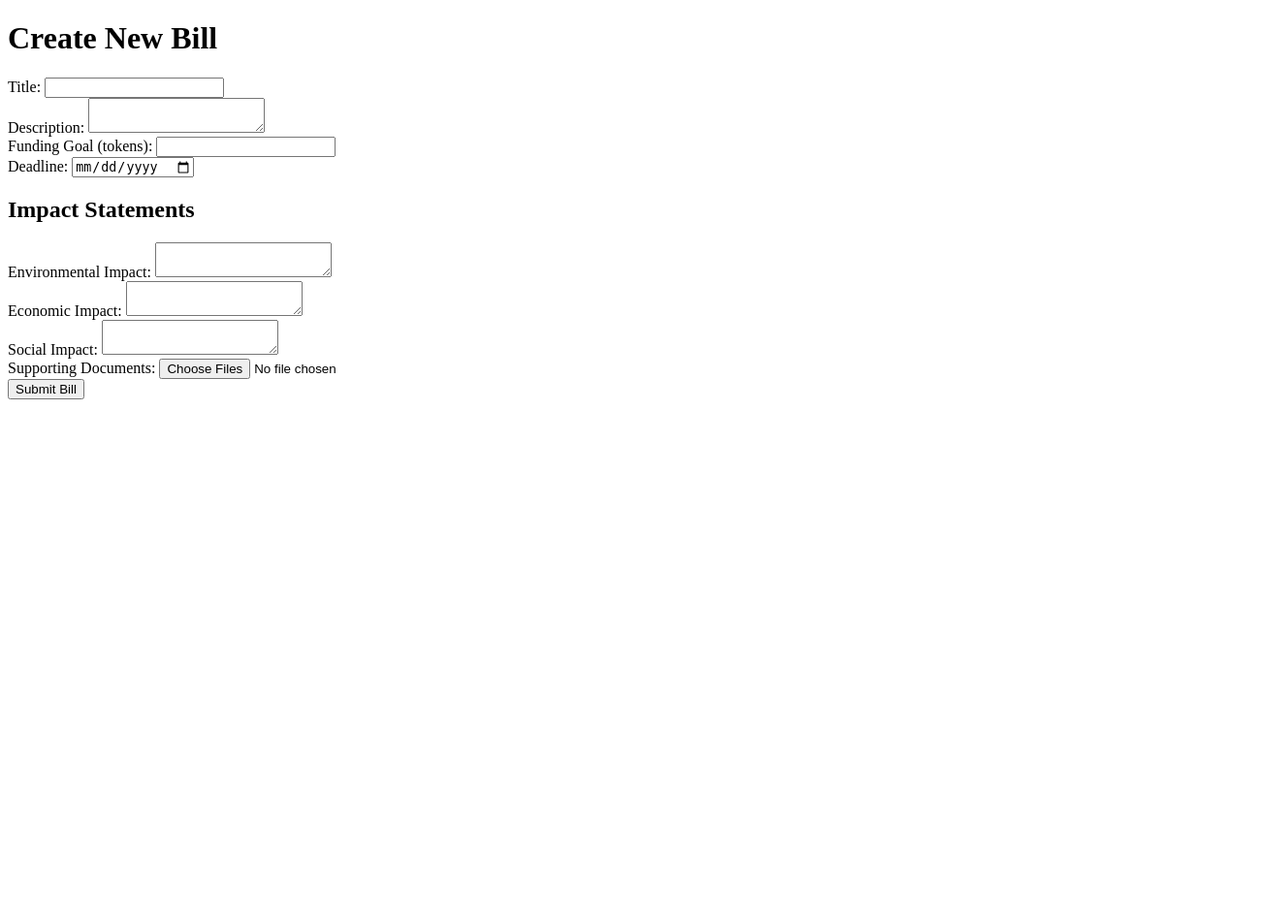
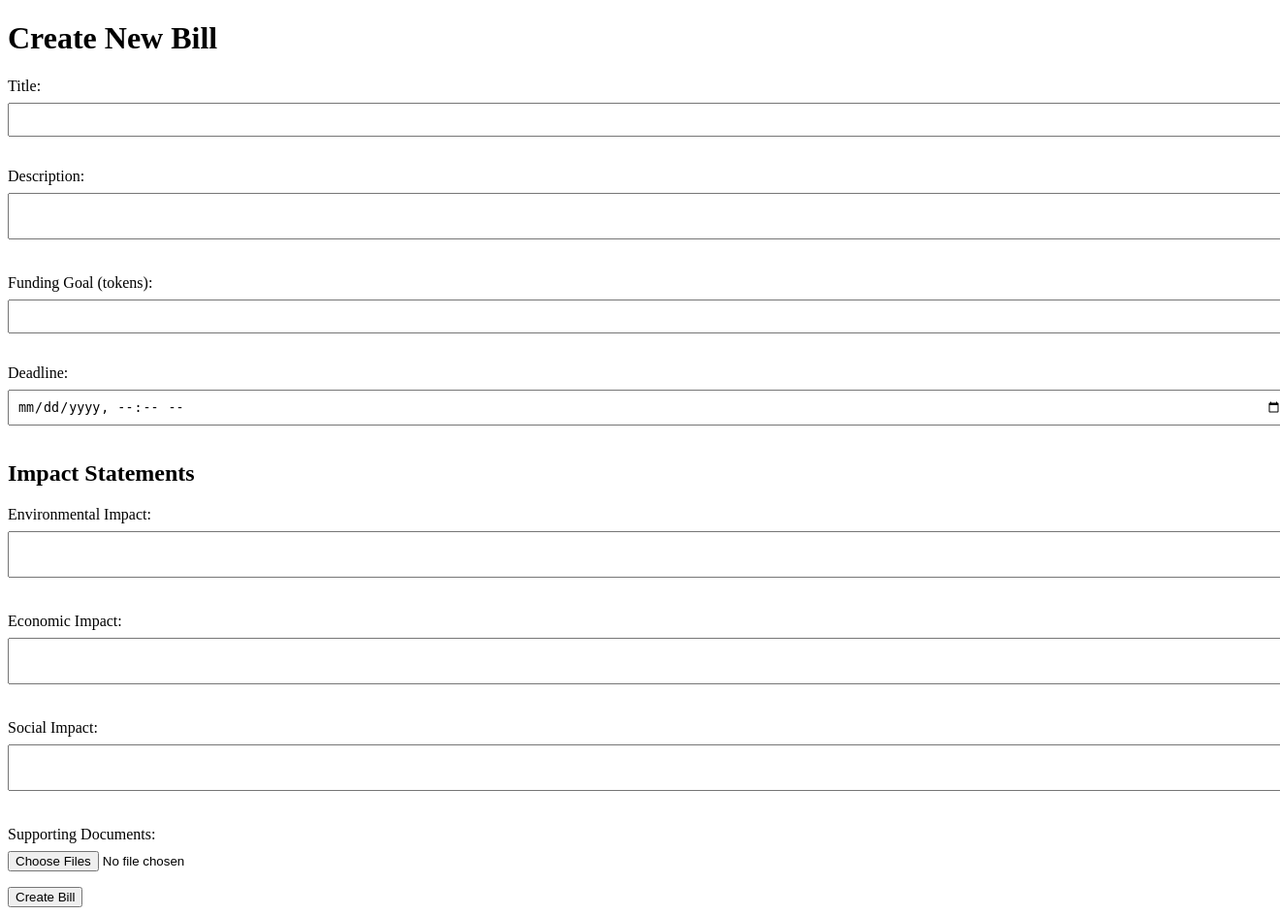
Before and after one commit to arjun-krishna1/AgentsAssembly, a Django app: page /create-bill/ in a window 1320 px wide; the page is wider, and only the part inside the window is pictured. Shown: the part 70-1014 px from the top of that part at 97% size. Before the commit the page ends 482 px from the top of that part, so only its background shows below. Run offline with Django 5.2, Linux system fonts and the light colour scheme.

Commit message:
add create bill

```diff
--- a/app/views.py
+++ b/app/views.py
@@ -3,9 +3,11 @@ from django.http import JsonResponse
 from django.views.decorators.http import require_http_methods
 from django.contrib.auth.decorators import login_required
 from django.utils import timezone
+from django.core.exceptions import ValidationError
 from .models import Bill, AgentPreferences, Vote
 import json
-from django.db import models
+from django.db import models, transaction
+from datetime import datetime
 
 # Create your views here.
 
@@ -40,17 +42,48 @@ def agent_settings(request):
 def create_bill(request):
     """View for creating new bills"""
     if request.method == 'POST':
-        bill = Bill.objects.create(
-            title=request.POST['title'],
-            description=request.POST['description'],
-            created_by=request.user,
-            deadline=request.POST['deadline'],
-            funding_goal=request.POST['funding_goal'],
-            environmental_impact=request.POST['environmental_impact'],
-            economic_impact=request.POST['economic_impact'],
-            social_impact=request.POST['social_impact']
-        )
-        return redirect('dashboard')
+        try:
+            with transaction.atomic():
+                # Convert the datetime-local string to datetime object
+                deadline = datetime.strptime(
+                    request.POST['deadline'],
+                    '%Y-%m-%dT%H:%M'
+                ).replace(tzinfo=timezone.get_current_timezone())
+
+                # Create the bill
+                bill = Bill(
+                    title=request.POST['title'],
+                    description=request.POST['description'],
+                    deadline=deadline,
+                    funding_goal=request.POST['funding_goal'],
+                    environmental_impact=request.POST['environmental_impact'],
+                    economic_impact=request.POST['economic_impact'],
+                    social_impact=request.POST['social_impact']
+                )
+
+                # Validate the bill
+                bill.full_clean()
+                bill.save()
+
+                # Handle document uploads
+                if request.FILES.getlist('documents'):
+                    for document in request.FILES.getlist('documents'):
+                        BillDocument.objects.create(
+                            bill=bill,
+                            document=document
+                        )
+
+                return redirect('dashboard')
+
+        except ValidationError as e:
+            return render(request, 'app/create_bill.html', {
+                'error_message': '; '.join(e.messages)
+            })
+        except Exception as e:
+            return render(request, 'app/create_bill.html', {
+                'error_message': str(e)
+            })
+
     return render(request, 'app/create_bill.html')
 
 # API endpoints
--- a/project/settings.py
+++ b/project/settings.py
@@ -123,3 +123,7 @@ STATIC_URL = 'static/'
 # https://docs.djangoproject.com/en/5.1/ref/settings/#default-auto-field
 
 DEFAULT_AUTO_FIELD = 'django.db.models.BigAutoField'
+
+# Add these settings for file uploads
+MEDIA_URL = '/media/'
+MEDIA_ROOT = os.path.join(BASE_DIR, 'media')
--- a/project/urls.py
+++ b/project/urls.py
@@ -1,7 +1,13 @@
 from django.contrib import admin
 from django.urls import path, include
+from django.conf import settings
+from django.conf.urls.static import static
 
 urlpatterns = [
     path('admin/', admin.site.urls),
     path('', include('app.urls')),
 ]
+
+# Add this to the bottom of urlpatterns
+if settings.DEBUG:
+    urlpatterns += static(settings.MEDIA_URL, document_root=settings.MEDIA_ROOT)
--- a/templates/app/create_bill.html
+++ b/templates/app/create_bill.html
@@ -17,53 +17,84 @@
     <main>
         <h1>Create New Bill</h1>
 
-        <form id="createBillForm">
-            <div>
-                <label>Title:
-                    <input type="text" name="title" required>
-                </label>
+        <form method="POST" action="{% url 'create_bill' %}" enctype="multipart/form-data">
+            {% csrf_token %}
+
+            <div class="form-group">
+                <label for="title">Title:</label>
+                <input type="text" id="title" name="title" required>
             </div>
-            <div>
-                <label>Description:
-                    <textarea name="description" required></textarea>
-                </label>
+
+            <div class="form-group">
+                <label for="description">Description:</label>
+                <textarea id="description" name="description" required></textarea>
             </div>
-            <div>
-                <label>Funding Goal (tokens):
-                    <input type="number" name="funding_goal" required>
-                </label>
+
+            <div class="form-group">
+                <label for="funding_goal">Funding Goal (tokens):</label>
+                <input type="number" id="funding_goal" name="funding_goal" min="1" required>
             </div>
-            <div>
-                <label>Deadline:
-                    <input type="date" name="deadline" required>
-                </label>
+
+            <div class="form-group">
+                <label for="deadline">Deadline:</label>
+                <input type="datetime-local" id="deadline" name="deadline" required>
             </div>
 
             <h2>Impact Statements</h2>
-            <div>
-                <label>Environmental Impact:
-                    <textarea name="environmental_impact"></textarea>
-                </label>
-            </div>
-            <div>
-                <label>Economic Impact:
-                    <textarea name="economic_impact"></textarea>
-                </label>
-            </div>
-            <div>
-                <label>Social Impact:
-                    <textarea name="social_impact"></textarea>
-                </label>
+
+            <div class="form-group">
+                <label for="environmental_impact">Environmental Impact:</label>
+                <textarea id="environmental_impact" name="environmental_impact"></textarea>
             </div>
 
-            <div>
-                <label>Supporting Documents:
-                    <input type="file" name="documents" multiple>
-                </label>
+            <div class="form-group">
+                <label for="economic_impact">Economic Impact:</label>
+                <textarea id="economic_impact" name="economic_impact"></textarea>
             </div>
 
-            <button type="submit">Submit Bill</button>
+            <div class="form-group">
+                <label for="social_impact">Social Impact:</label>
+                <textarea id="social_impact" name="social_impact"></textarea>
+            </div>
+
+            <div class="form-group">
+                <label for="documents">Supporting Documents:</label>
+                <input type="file" id="documents" name="documents" multiple>
+            </div>
+
+            {% if error_message %}
+            <div class="error-message">
+                {{ error_message }}
+            </div>
+            {% endif %}
+
+            <button type="submit">Create Bill</button>
         </form>
     </main>
+
+    <style>
+        .form-group {
+            margin-bottom: 1rem;
+        }
+
+        label {
+            display: block;
+            margin-bottom: 0.5rem;
+        }
+
+        input[type="text"],
+        input[type="number"],
+        input[type="datetime-local"],
+        textarea {
+            width: 100%;
+            padding: 0.5rem;
+            margin-bottom: 1rem;
+        }
+
+        .error-message {
+            color: red;
+            margin-bottom: 1rem;
+        }
+    </style>
 </body>
 </html>
--- a/templates/app/dashboard.html
+++ b/templates/app/dashboard.html
@@ -11,12 +11,12 @@
         <ul>
             <li><a href="{% url 'dashboard' %}">Dashboard</a></li>
             <li><a href="{% url 'agent_settings' %}">Agent Settings</a></li>
-            <li><a href="{% url 'create_bill' %}">Create Bill</a></li>
+            <li><a href="{% url 'create_bill' %}">Create Project</a></li>
         </ul>
     </nav>
 
     <main>
-        <h1>Bills Dashboard</h1>
+        <h1>Projects</h1>
 
         <div class="filters">
             <select id="sortBy">
```
Also changed, not shown: app/models.py (+5 -9 lines), app/migrations/0002_alter_vote_unique_together_and_more.py (added).
